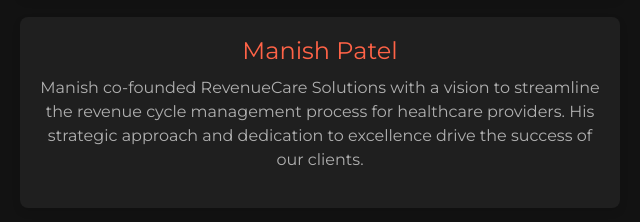
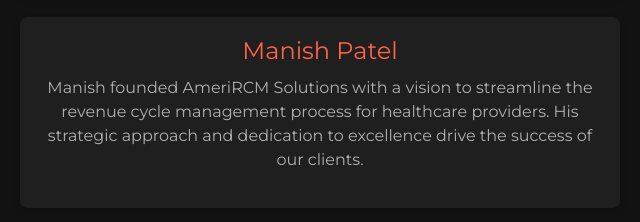
Before and after one commit to akshaypatel-hub/AmeriRCM, a plain HTML site: page Index.html in a window 1280 px wide. Shown: the part 2269-2491 px from the top of the page, 320-960 px from the left. Drawn offline with nearby package versions, Linux system fonts and the light colour scheme.

Commit message:
Update Index.html

```diff
--- a/Index.html
+++ b/Index.html
@@ -287,7 +287,7 @@
                 </div>
                 <div class="founder">
                     <h4>Manish Patel</h4>
-                    <p>Manish co-founded RevenueCare Solutions with a vision to streamline the revenue cycle management process for healthcare providers. His strategic approach and dedication to excellence drive the success of our clients.</p>
+                    <p>Manish founded AmeriRCM Solutions with a vision to streamline the revenue cycle management process for healthcare providers. His strategic approach and dedication to excellence drive the success of our clients.</p>
                 </div>
             </div>
         </section>
```
